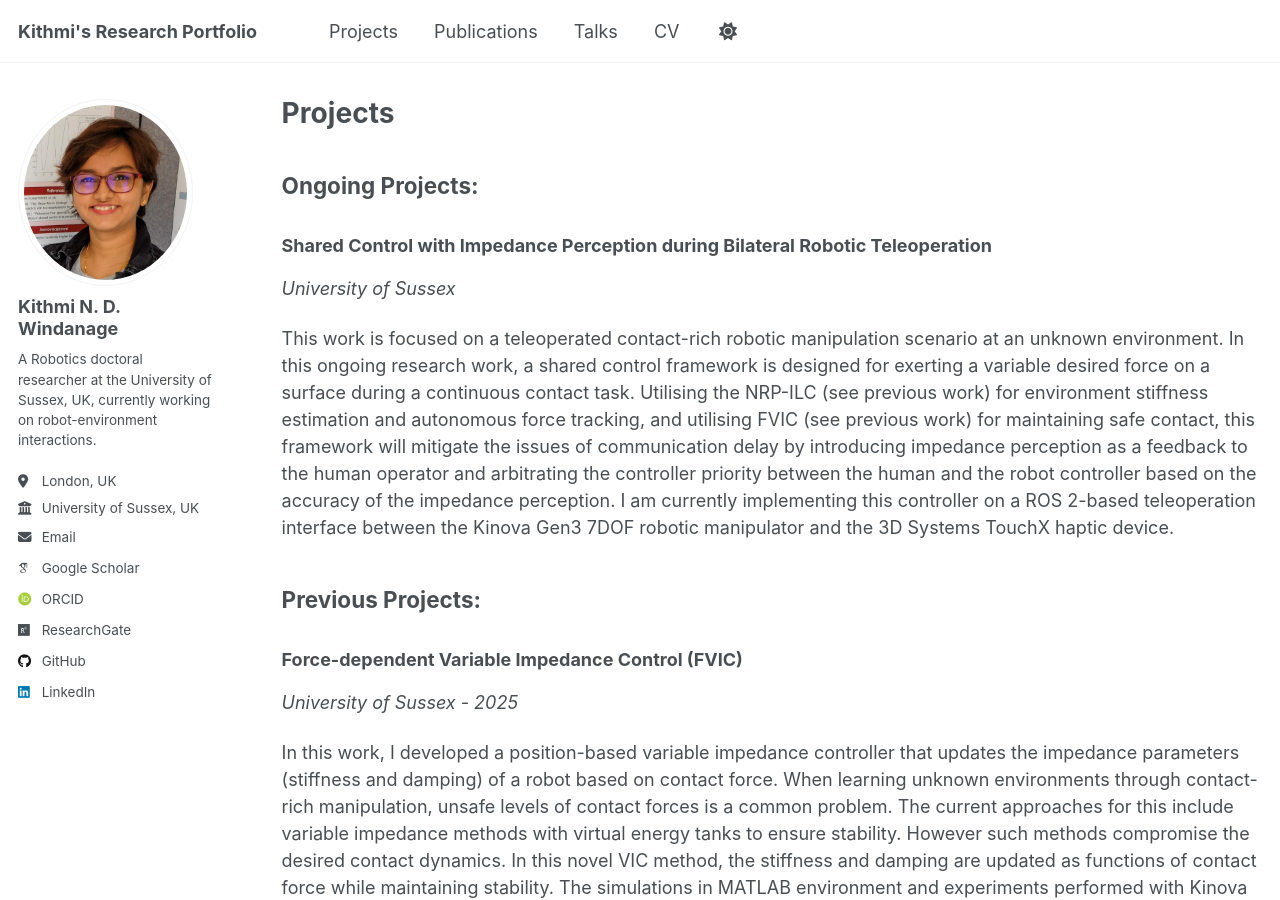
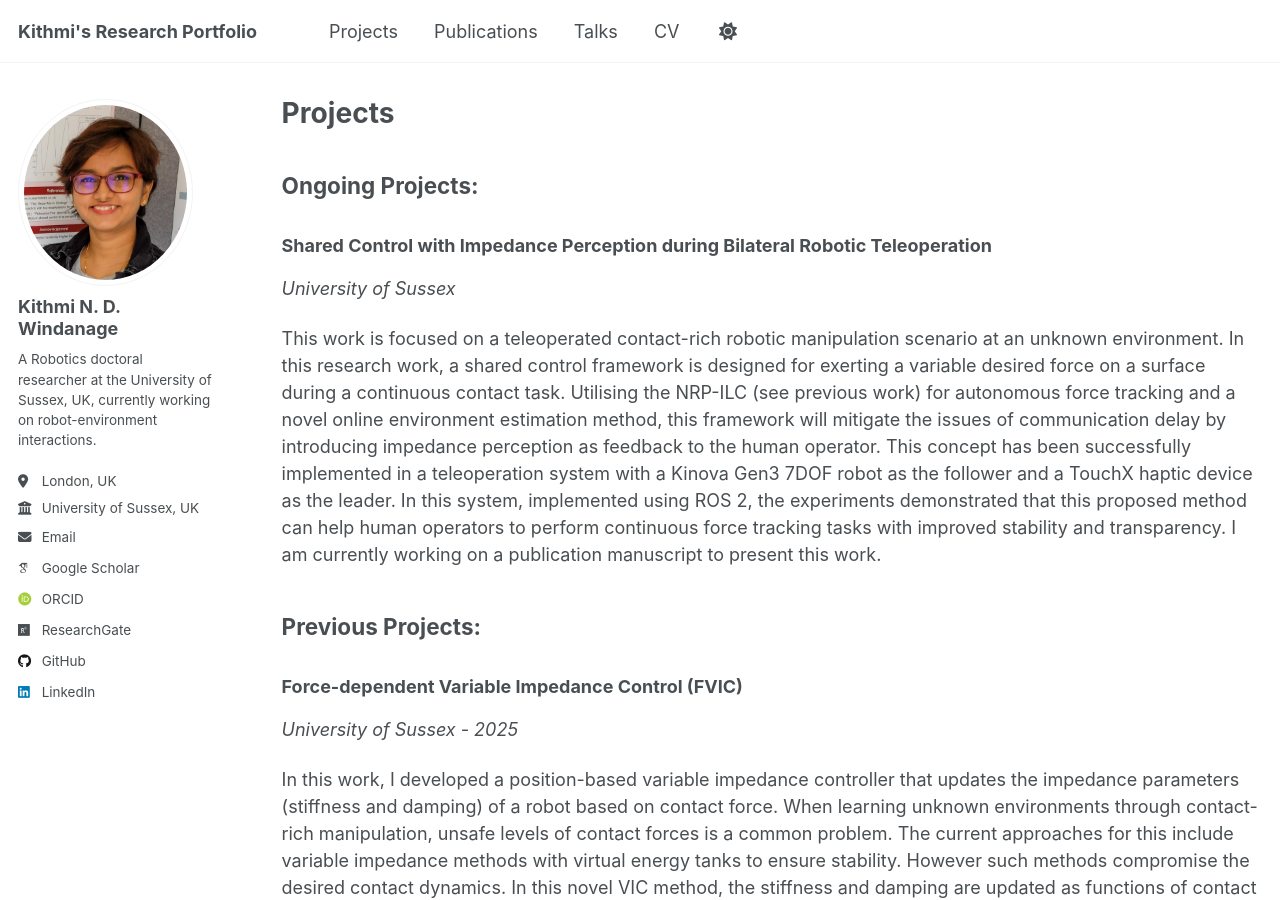
Before and after one commit to KithmiNDWidanage/KithmiNDWidanage.github.io, a Jekyll site: the page built from _pages/projects.md, in a window 1280 px wide and 900 px high. Built offline with Jekyll 4.4.1, drawn with Linux system fonts in a browser that asks for light colours; some web fonts are replaced.

Commit message:
Update projects.md

```diff
--- a/_pages/projects.md
+++ b/_pages/projects.md
@@ -12,7 +12,7 @@ redirect_from:
 ### Shared Control with Impedance Perception during Bilateral Robotic Teleoperation
 *University of Sussex*
 
-This work is focused on a teleoperated contact-rich robotic manipulation scenario at an unknown environment. In this ongoing research work, a shared control framework is designed for exerting a variable desired force on a surface during a continuous contact task. Utilising the NRP-ILC (see previous work) for environment stiffness estimation and autonomous force tracking, and utilising FVIC (see previous work) for maintaining safe contact, this framework will mitigate the issues of communication delay by introducing impedance perception as a feedback to the human operator and arbitrating the controller priority between the human and the robot controller based on the accuracy of the impedance perception. I am currently implementing this controller on a ROS 2-based teleoperation interface between the Kinova Gen3 7DOF robotic manipulator and the 3D Systems TouchX haptic device.
+This work is focused on a teleoperated contact-rich robotic manipulation scenario at an unknown environment. In this research work, a shared control framework is designed for exerting a variable desired force on a surface during a continuous contact task. Utilising the NRP-ILC (see previous work) for autonomous force tracking and a novel online environment estimation method, this framework will mitigate the issues of communication delay by introducing impedance perception as feedback to the human operator. This concept has been successfully implemented in a teleoperation system with a Kinova Gen3 7DOF robot as the follower and a TouchX haptic device as the leader. In this system, implemented using ROS 2, the experiments demonstrated that this proposed method can help human operators to perform continuous force tracking tasks with improved stability and transparency. I am currently working on a publication manuscript to present this work.
 
 ## Previous Projects:
 
```
